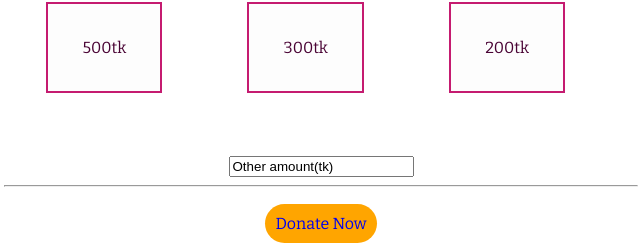
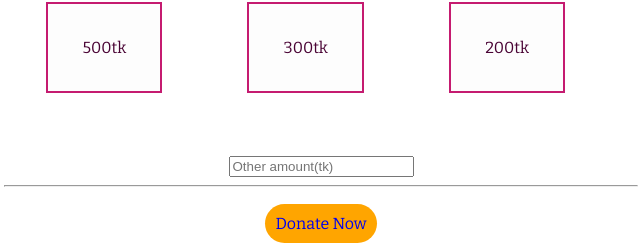
Before and after one commit to maksudurrahman088/Assignment-01, a plain HTML site: page index.html in a window 1280 px wide. Shown: the part 797-1043 px from the top of the page, 319-959 px from the left. Drawn offline with nearby package versions, Linux system fonts and the light colour scheme.

Commit message:
input button

```diff
--- a/index.html
+++ b/index.html
@@ -43,7 +43,7 @@
           </section>
           <section>
               <span class="other-amount">
-                    <input type="text" value="Other amount(tk)">
+                    <input type="text" value="" placeholder="Other amount(tk)">
               </span>
                <hr style="width:50%"> <br>
                <a class="button-fix" href="www.bkash.com"  target="_blank">Donate Now</a>
```
